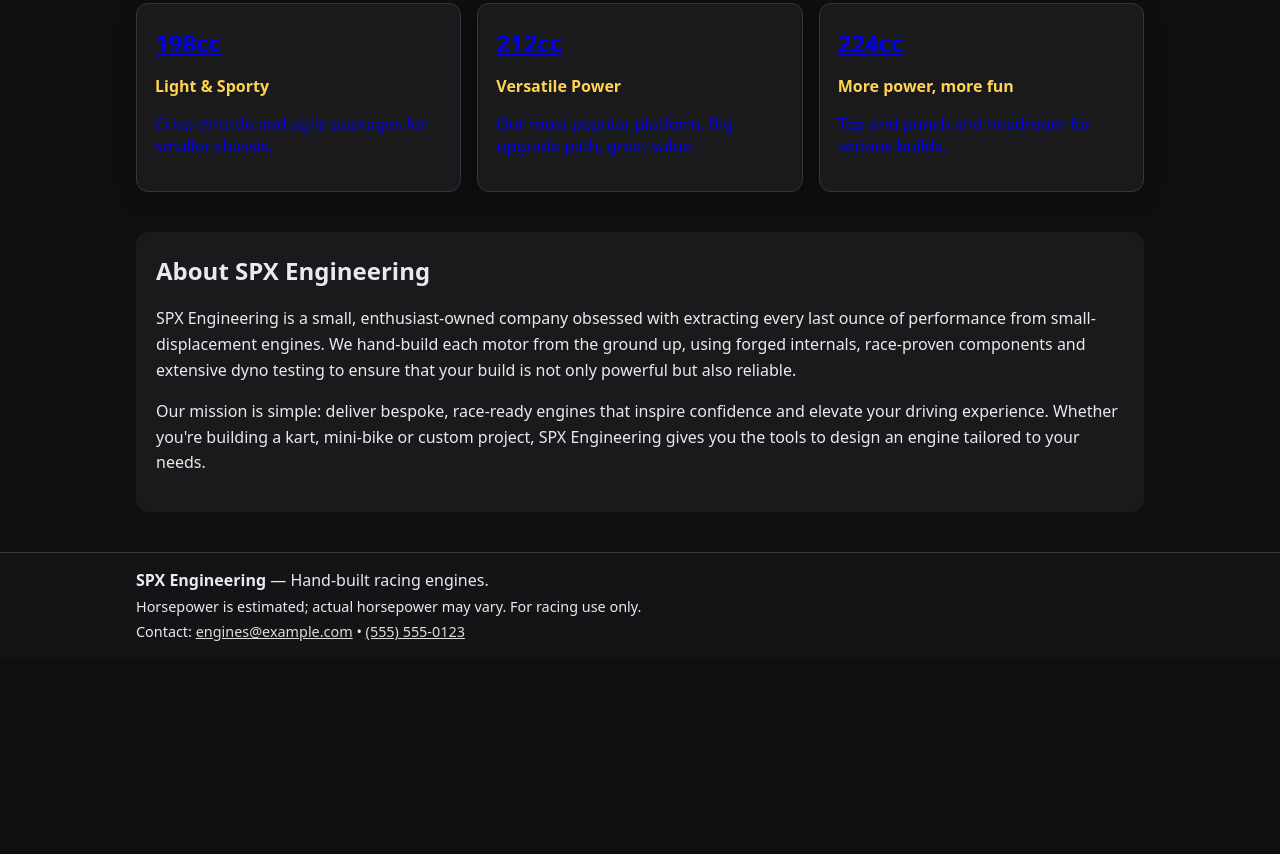
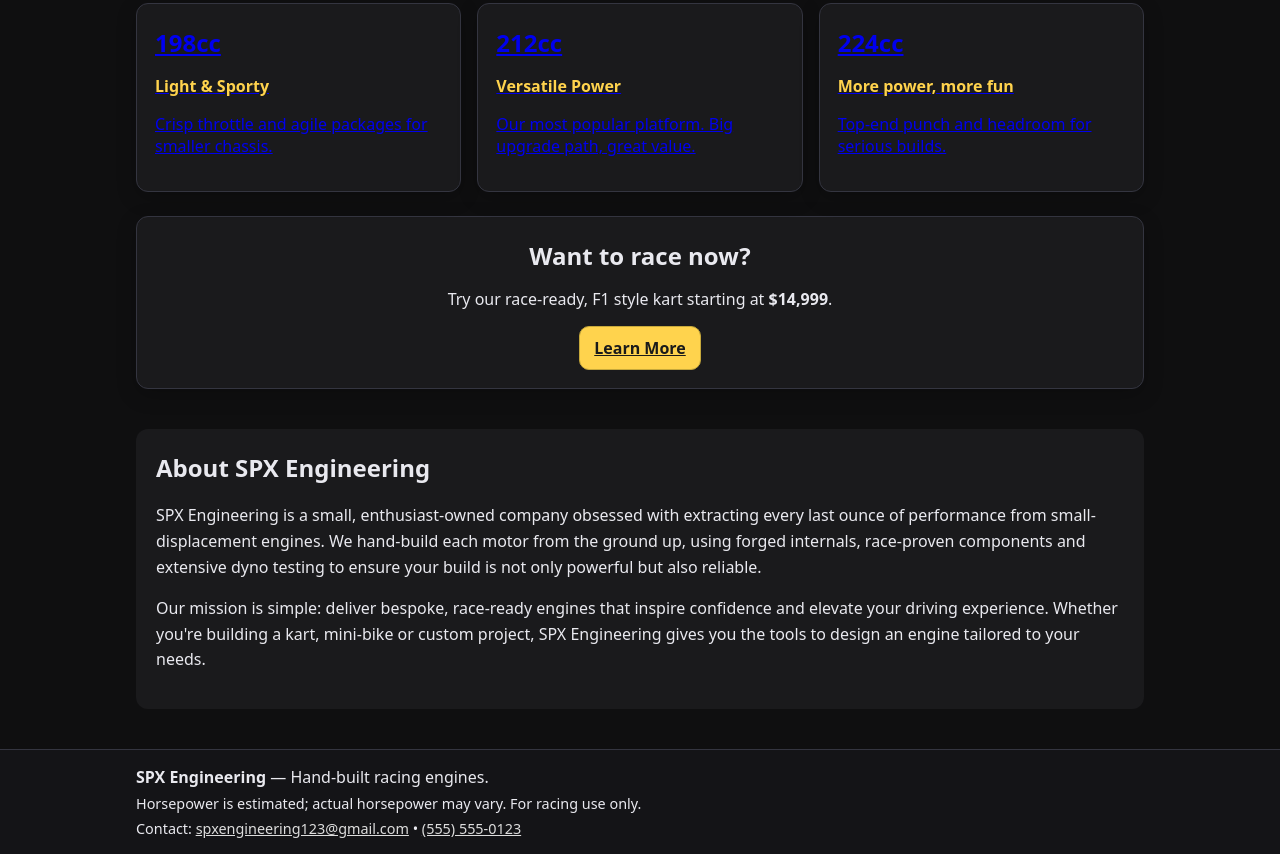
Before and after one commit to izick123/engine-configurator, a plain HTML site: page index.html in a window 1280 px wide. Shown: the part 456-1310 px from the top of the page. Before the commit the page ends 1113 px from the top, so only its background shows below. Drawn offline with Linux system fonts and the light colour scheme; no server answers.

Commit message:
Update index.html

```diff
--- a/index.html
+++ b/index.html
@@ -17,17 +17,17 @@
         <a href="./" aria-current="page">Home</a>
         <a href="builder.html">Builder</a>
         <a href="faq.html">FAQ</a>
-        <a href="mailto:engines@example.com">Contact</a>
+        <a href="mailto:spxengineering123@gmail.com">Contact</a>
         <a href="admin.html">Admin</a>
       </nav>
-      <!-- Theme toggle button. This allows users to switch between light and dark modes. -->
+      <!-- Theme toggle button -->
       <button id="themeToggle" class="icon-btn" aria-label="Toggle theme">
         <span aria-hidden="true">🌓</span>
       </button>
     </div>
   </header>
 
-  <!-- Hero / Banner -->
+  <!-- Hero -->
   <section class="hero">
     <div class="container hero-inner">
       <h1>Hand-Built Racing Engines</h1>
@@ -37,21 +37,19 @@
     </div>
   </section>
 
-  <!-- Displacement Cards -->
   <main class="container">
+    <!-- Displacement cards -->
     <section class="card-grid">
       <a class="card click" href="builder.html?cc=198">
         <h2>198cc</h2>
         <p class="tag">Light &amp; Sporty</p>
         <p>Crisp throttle and agile packages for smaller chassis.</p>
       </a>
-
       <a class="card click" href="builder.html?cc=212">
         <h2>212cc</h2>
         <p class="tag">Versatile Power</p>
         <p>Our most popular platform. Big upgrade path, great value.</p>
       </a>
-
       <a class="card click" href="builder.html?cc=224">
         <h2>224cc</h2>
         <p class="tag">More power, more fun</p>
@@ -59,15 +57,21 @@
       </a>
     </section>
 
-    <!-- About SPX Engineering -->
+    <!-- F1 Series call to action -->
+    <section class="card" style="margin-top: 20px; text-align:center;">
+      <h2>Want to race now?</h2>
+      <p>Try our race‑ready, F1 style kart starting at <strong>$14,999</strong>.</p>
+      <a class="btn primary" href="f1.html">Learn More</a>
+    </section>
+
+    <!-- About section -->
     <section class="about">
       <h2>About SPX Engineering</h2>
       <p>
-        SPX Engineering is a small, enthusiast‑owned company obsessed with extracting every last ounce of performance from small-displacement engines.
-        We hand‑build each motor from the ground up, using forged internals, race‑proven components and extensive dyno testing to ensure that your build is not only powerful but also reliable.
+        SPX Engineering is a small, enthusiast‑owned company obsessed with extracting every last ounce of performance from small-displacement engines. We hand‑build each motor from the ground up, using forged internals, race‑proven components and extensive dyno testing to ensure your build is not only powerful but also reliable.
       </p>
       <p>
-        Our mission is simple: deliver bespoke, race‑ready engines that inspire confidence and elevate your driving experience. Whether you're building a kart, mini-bike or custom project, SPX Engineering gives you the tools to design an engine tailored to your needs.
+        Our mission is simple: deliver bespoke, race‑ready engines that inspire confidence and elevate your driving experience. Whether you're building a kart, mini‑bike or custom project, SPX Engineering gives you the tools to design an engine tailored to your needs.
       </p>
     </section>
   </main>
@@ -77,7 +81,7 @@
     <div class="container footer-inner">
       <div><strong>SPX Engineering</strong> — Hand-built racing engines.</div>
       <div class="small">Horsepower is estimated; actual horsepower may vary. For racing use only.</div>
-      <div class="small">Contact: <a href="mailto:engines@example.com">engines@example.com</a> • <a href="tel:+15555550123">(555) 555-0123</a></div>
+      <div class="small">Contact: <a href="mailto:spxengineering123@gmail.com">spxengineering123@gmail.com</a> • <a href="tel:+15555550123">(555) 555-0123</a></div>
     </div>
   </footer>
   <script src="script.js"></script>
```
